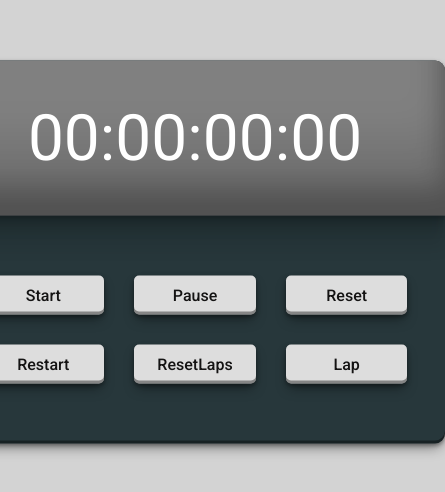
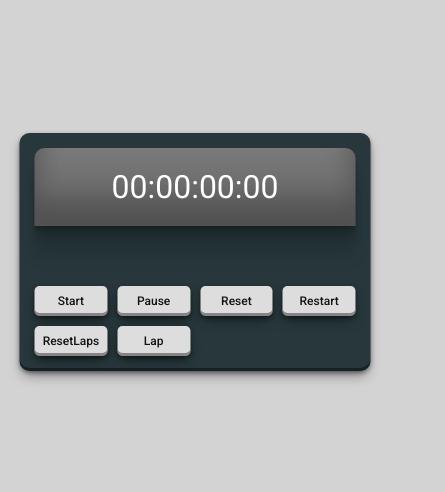
Before and after one commit to zahra-debug/CODECRAFT_WD_02, a plain HTML site: page index.html in a window 390 px wide. Shown: the part 170-662 px from the top of the page, 445 px wide, since content can reach past the window. Drawn offline with Linux system fonts and the light colour scheme.

Commit message:
Update style.css

```diff
--- a/style.css
+++ b/style.css
@@ -54,13 +54,13 @@ body{
     font-family: "Roboto", sans-serif;
 }
 
-/* Apply styles correctly to all buttons */
+
 .actions button {
     padding: 10px 20px;
     border-radius: 5px;
     color: #141313;
     border: none;
-    background-color: #ddd; /* Optional for visibility */
+    background-color: #ddd;
     font-size: 16px;
     font-weight: 500;
     cursor: pointer;
@@ -74,3 +74,41 @@ button:hover{
     border: 3px solid #ddd;
     padding: 7px 17px;
 }
+@media (max-width: 768px) {
+    #container {
+        width: 90%;
+        min-width: 320px;
+        padding: 15px;
+    }
+
+    #time-display {
+        font-size: 2.5rem;
+        padding: 20px 0;
+    }
+
+    .actions {
+        width: 100%;
+        grid-template-columns: repeat(auto-fit, minmax(80px, 1fr));
+        gap: 10px;
+    }
+
+    .actions button {
+        font-size: 14px;
+        padding: 10px;
+    }
+}
+
+@media (max-width: 480px) {
+    #time-display {
+        font-size: 2rem;
+    }
+
+    .actions {
+        grid-template-columns: repeat(auto-fit, minmax(70px, 1fr));
+    }
+
+    .actions button {
+        font-size: 12px;
+        padding: 8px;
+    }
+}
```
